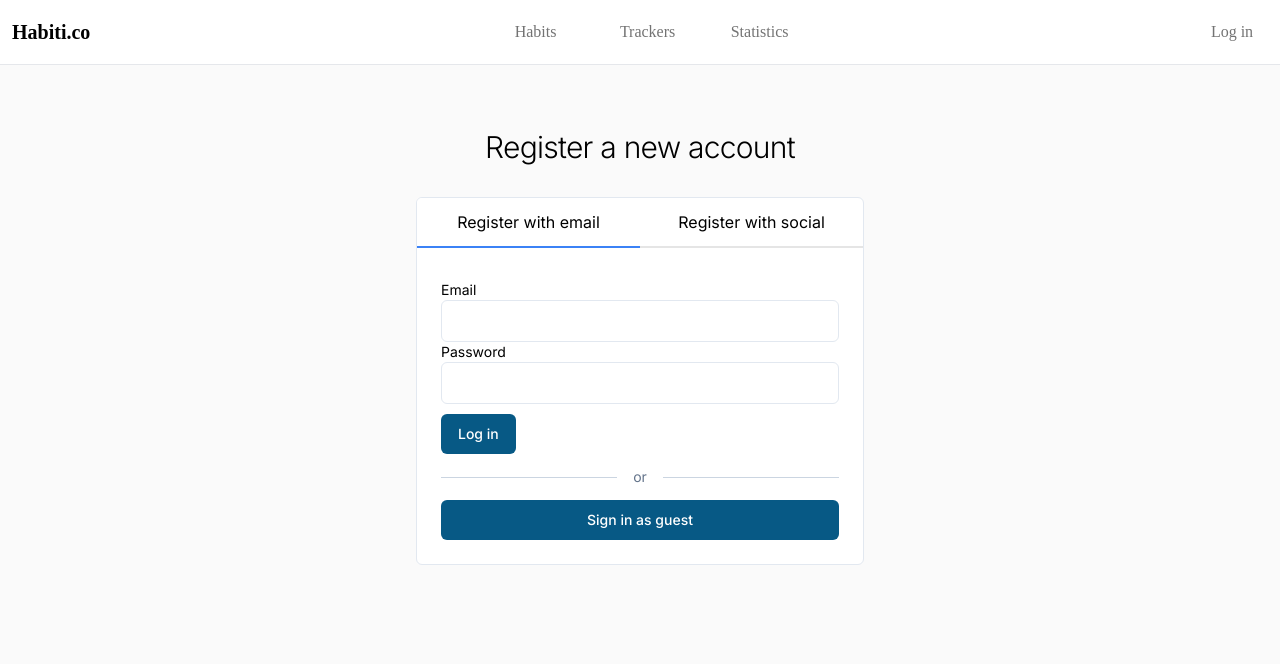
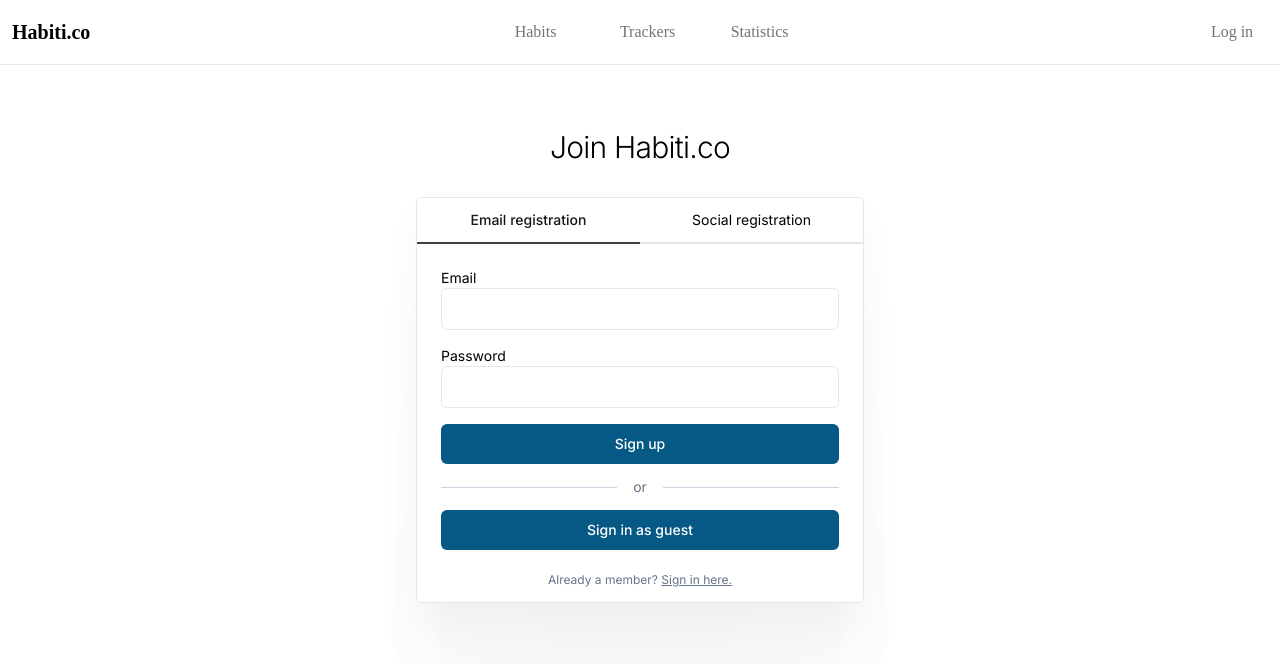
Before and after one commit to jakub-sekula/habits, a Next.js app in the folder frontend/: page /register in a window 1280 px wide. Shown: the top 664 px of the page. Built offline with nearby package versions, Linux system fonts and the light colour scheme; no server answers.

Commit message:
Update styling on sign in and registration pages

```diff
--- a/frontend/src/app/(auth)/login/page.tsx
+++ b/frontend/src/app/(auth)/login/page.tsx
@@ -16,6 +16,7 @@ import * as Separator from "@radix-ui/react-separator";
 import { BsGoogle, BsGithub, BsFacebook } from "react-icons/bs";
 import { useAuth, AuthContextType } from "@/components/AuthContext";
 import { synchronizeWithBackend } from "@/lib/utils";
+import Link from "next/link";
 
 export default function Page() {
   const router = useRouter();
@@ -51,9 +52,9 @@ export default function Page() {
 
   return (
     <>
-      <div className="min-h-full flex items-center justify-center py-12 px-4 sm:px-6 lg:px-8">
+      <div className="min-h-[calc(100vh-4rem)] pt-16 bg-white flex justify-center py-12 px-4 sm:px-6 lg:px-8">
         <div className="max-w-md w-full space-y-8">
-          <h2 className="mt-4 text-3xl text-center tracking-tight font-light :">
+          <h2 className="text-3xl text-center tracking-tight font-light :">
             Sign in to your account
           </h2>
 
@@ -118,7 +119,7 @@ export default function Page() {
               className={styles.tabContainer}
             >
               {error ? <pre>{JSON.stringify(error, null, 2)}</pre> : null}
-              <Form.Root onSubmit={handleFormSubmit}>
+              <Form.Root onSubmit={handleFormSubmit} className="flex flex-col gap-4">
                 <Form.Field className="relative" name="email">
                   <div className="flex items-baseline justify-between">
                     <Form.Label className={clsx(styles.formlabel)}>
@@ -142,7 +143,7 @@ export default function Page() {
                     />
                   </Form.Control>
                 </Form.Field>
-                <Form.Field className="grid mb-[10px]" name="question">
+                <Form.Field name="password">
                   <div className="flex items-baseline justify-between">
                     <Form.Label className={clsx(styles.formlabel)}>
                       Password
@@ -183,6 +184,14 @@ export default function Page() {
                 Sign in as guest
               </button>
             </Tabs.Content>
+            <div className="flex w-full justify-center text-xs leading-none text-slate-500">
+              <span className="">
+                Not a member?{" "}
+                <Link className="underline hover:text-black" href="/register">
+                  Register here.
+                </Link>
+              </span>
+            </div>
           </Tabs.Root>
         </div>
       </div>
--- a/frontend/src/app/(auth)/page.module.css
+++ b/frontend/src/app/(auth)/page.module.css
@@ -20,17 +20,22 @@
 }
 
 .tab {
-  @apply w-full py-3 data-[state=active]:border-blue-500 border-transparent border-b-2 data-[state=active]:bg-white border-neutral-200;
+  @apply w-full text-sm data-[state=active]:text-neutral-900 data-[state=active]:font-medium py-3 data-[state=active]:border-neutral-700 border-transparent border-b-2 data-[state=active]:bg-white border-neutral-200;
 }
 
 .tabBar {
-  @apply flex mb-2;
+  @apply flex;
 }
 
 .loginBox {
-  @apply bg-white rounded-md border border-slate-200 overflow-hidden;
+  @apply bg-white rounded-md border border-slate-200 overflow-hidden pb-4;
+  box-shadow: 0px 0px 0px 0px rgba(0, 0, 0, 0.03),
+    0px 17px 38px 0px rgba(0, 0, 0, 0.03), 0px 70px 70px 0px rgba(0, 0, 0, 0.02),
+    0px 157px 94px 0px rgba(0, 0, 0, 0.01),
+    0px 279px 112px 0px rgba(0, 0, 0, 0.01),
+    0px 436px 122px 0px rgba(0, 0, 0, 0);
 }
 
 .separator {
-  @apply h-px bg-slate-300 w-full
+  @apply h-px bg-slate-300 w-full;
 }
--- a/frontend/src/app/(auth)/register/page.tsx
+++ b/frontend/src/app/(auth)/register/page.tsx
@@ -8,7 +8,7 @@ import {
   GithubAuthProvider,
   signInWithPopup,
   signInAnonymously,
-  Auth
+  Auth,
 } from "firebase/auth";
 import clsx from "clsx";
 import * as Form from "@radix-ui/react-form";
@@ -18,6 +18,7 @@ import * as Separator from "@radix-ui/react-separator";
 import { BsGoogle, BsGithub, BsFacebook } from "react-icons/bs";
 import { useAuth, AuthContextType } from "@/components/AuthContext";
 import { synchronizeWithBackend } from "@/lib/utils";
+import Link from "next/link";
 
 export default function Page() {
   const { register, login, auth } = useAuth() as AuthContextType;
@@ -39,8 +40,9 @@ export default function Page() {
     e.preventDefault();
     try {
       setLoading(true);
-      await login(email, password);
-      synchronizeWithBackend(auth);
+      await register(email, password);
+      await synchronizeWithBackend(auth);
+      router.push("/profile");
     } catch (e) {
       console.log(e);
       setError(e);
@@ -50,21 +52,70 @@ export default function Page() {
     setLoading(false);
   }
 
+  async function handleGoogleLogin(e: React.FormEvent) {
+    e.preventDefault();
+    try {
+      setLoading(true);
+      await signInWithPopup(auth, new GoogleAuthProvider());
+      await synchronizeWithBackend(auth);
+      router.push("/profile");
+    } catch (e) {
+      console.log(e);
+      setError(e);
+      setOpen(true);
+    }
+
+    setLoading(false);
+  }
+
+  async function handleGithubLogin(e: React.FormEvent) {
+    e.preventDefault();
+    try {
+      setLoading(true);
+      await signInWithPopup(auth, new GithubAuthProvider());
+      await synchronizeWithBackend(auth);
+      router.push("/profile");
+    } catch (e) {
+      console.log(e);
+      setError(e);
+      setOpen(true);
+    }
+
+    setLoading(false);
+  }
+
+  async function handleFacebookLogin(e: React.FormEvent) {
+    e.preventDefault();
+    try {
+      setLoading(true);
+      await signInWithPopup(auth, new GithubAuthProvider());
+      await synchronizeWithBackend(auth);
+      router.push("/profile");
+    } catch (e) {
+      console.log(e);
+      setError(e);
+      setOpen(true);
+    }
+
+    setLoading(false);
+  }
+
+
   return (
     <>
-      <div className="min-h-full flex items-center justify-center py-12 px-4 sm:px-6 lg:px-8">
+      <div className="min-h-[calc(100vh-4rem)] pt-16 bg-white flex justify-center py-12 px-4 sm:px-6 lg:px-8">
         <div className="max-w-md w-full space-y-8">
-          <h2 className="mt-4 text-3xl text-center tracking-tight font-light :">
-            Register a new account
+          <h2 className="text-3xl text-center tracking-tight font-light :">
+            Join Habiti.co
           </h2>
 
           <Tabs.Root className={styles.loginBox} defaultValue="passwordSignIn">
             <Tabs.List className={styles.tabBar}>
               <Tabs.Trigger className={styles.tab} value="passwordSignIn">
-                Register with email
+                Email registration
               </Tabs.Trigger>
               <Tabs.Trigger className={styles.tab} value="socialSignIn">
-                Register with social
+                Social registration
               </Tabs.Trigger>
             </Tabs.List>
 
@@ -73,7 +124,10 @@ export default function Page() {
               className={styles.tabContainer}
             >
               {error ? <pre>{JSON.stringify(error, null, 2)}</pre> : null}
-              <Form.Root onSubmit={handleFormSubmit}>
+              <Form.Root
+                onSubmit={handleFormSubmit}
+                className="flex flex-col gap-4"
+              >
                 <Form.Field className="relative" name="email">
                   <div className="flex items-baseline justify-between">
                     <Form.Label className={clsx(styles.formlabel)}>
@@ -97,7 +151,7 @@ export default function Page() {
                     />
                   </Form.Control>
                 </Form.Field>
-                <Form.Field className="grid mb-[10px]" name="question">
+                <Form.Field name="password">
                   <div className="flex items-baseline justify-between">
                     <Form.Label className={clsx(styles.formlabel)}>
                       Password
@@ -119,13 +173,8 @@ export default function Page() {
                   </Form.Control>
                 </Form.Field>
                 <Form.Submit asChild>
-                  <button type="submit" onClick={async () => {
-                  await register(email,password);
-                  synchronizeWithBackend(auth);
-                  router.push("/profile");
-                }}
-                className={"button"}>
-                    Log in
+                  <button type="submit" className={"button"}>
+                    Sign up
                   </button>
                 </Form.Submit>
               </Form.Root>
@@ -137,7 +186,7 @@ export default function Page() {
               <button
                 onClick={async () => {
                   await signInAnonymously(auth);
-                  synchronizeWithBackend(auth);
+                  await synchronizeWithBackend(auth);
                   router.push("/profile");
                 }}
                 className={"button"}
@@ -146,35 +195,28 @@ export default function Page() {
               </button>
             </Tabs.Content>
             <Tabs.Content value="socialSignIn" className={styles.tabContainer}>
-              <button
-                onClick={async () => {
-                  await signInWithPopup(auth, new GoogleAuthProvider());
-                  synchronizeWithBackend(auth);
-                }}
-                className={"button"}
-              >
-                <BsGoogle size={24} /> Sign in with Google
+              <button onClick={handleGoogleLogin} className={"button"}>
+                <BsGoogle size={24} /> Register with Google
               </button>
-              <button
-                onClick={async () => {
-                  await signInWithPopup(auth, new GithubAuthProvider());
-                  synchronizeWithBackend(auth);
-                }}
-                className={"button"}
-              >
-                <BsGithub size={24} /> Sign in with Github
+              <button onClick={handleGithubLogin} className={"button"}>
+                <BsGithub size={24} /> Register with Github
               </button>
               <button
                 tabIndex={0}
-                onClick={async () => {
-                  await signInWithPopup(auth, new GoogleAuthProvider());
-                  synchronizeWithBackend(auth);
-                }}
+                onClick={handleFacebookLogin}
                 className={"button"}
               >
-                <BsFacebook size={24} /> Sign in with Facebook
+                <BsFacebook size={24} /> Register with Facebook
               </button>
             </Tabs.Content>
+            <div className="flex w-full justify-center text-xs leading-none text-slate-500">
+              <span className="">
+                Already a member?{" "}
+                <Link className="underline hover:text-black" href="/login">
+                  Sign in here.
+                </Link>
+              </span>
+            </div>
           </Tabs.Root>
         </div>
       </div>
```
